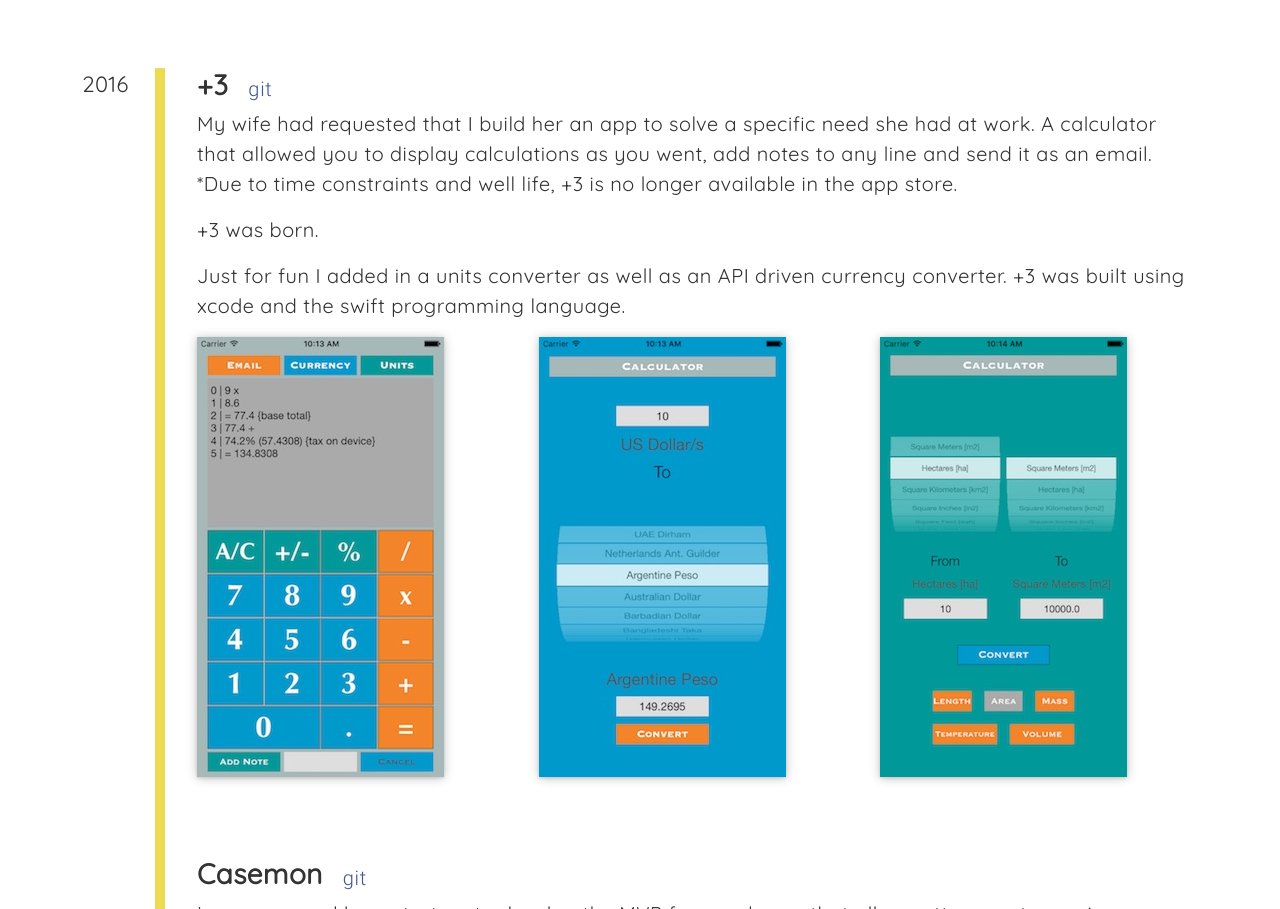
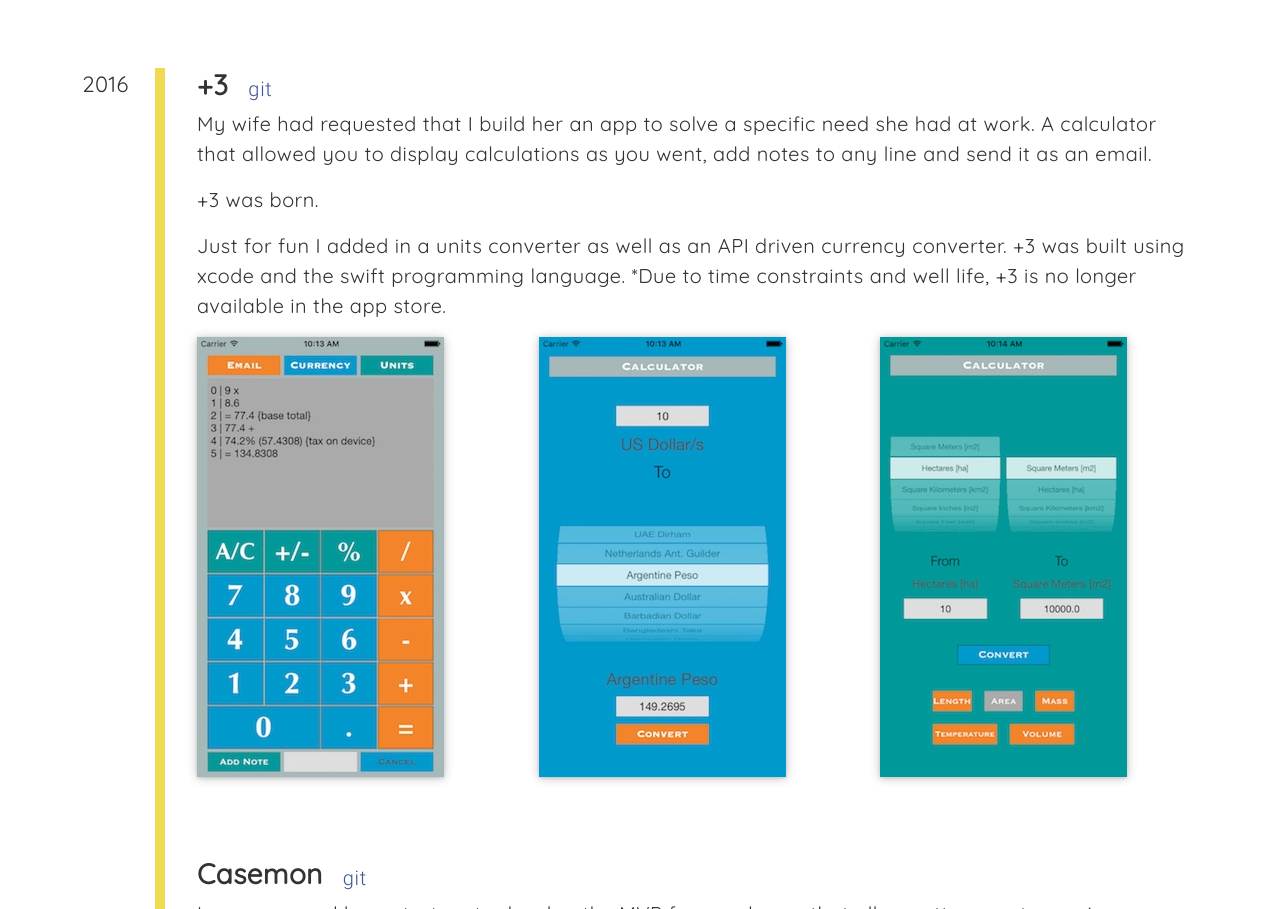
Before and after one commit to Nibor808/incubo-client, a React (Create React App) app in the folder client/: page / in a window 1280 px wide. Shown: the part 5040-5949 px from the top of the page. Built offline with nearby package versions, Linux system fonts and the light colour scheme.

Commit message:
move updated text

```diff
--- a/client/src/portfolio-data/list_2016.tsx
+++ b/client/src/portfolio-data/list_2016.tsx
@@ -15,13 +15,13 @@ export const list2016: Item[] = [
                 <p key="main1">
                     My wife had requested that I build her an app to solve a specific need she had
                     at work. A calculator that allowed you to display calculations as you went, add
-                    notes to any line and send it as an email. *Due to time constraints and well life,
-                    +3 is no longer available in the app store.
+                    notes to any line and send it as an email.
                 </p>,
                 <p key="main2">+3 was born.</p>,
                 <p key="main3">
                     Just for fun I added in a units converter as well as an API driven currency
-                    converter. +3 was built using xcode and the swift programming language.
+                    converter. +3 was built using xcode and the swift programming language. *Due to
+                    time constraints and well life, +3 is no longer available in the app store.
                 </p>,
             ];
         },
```
